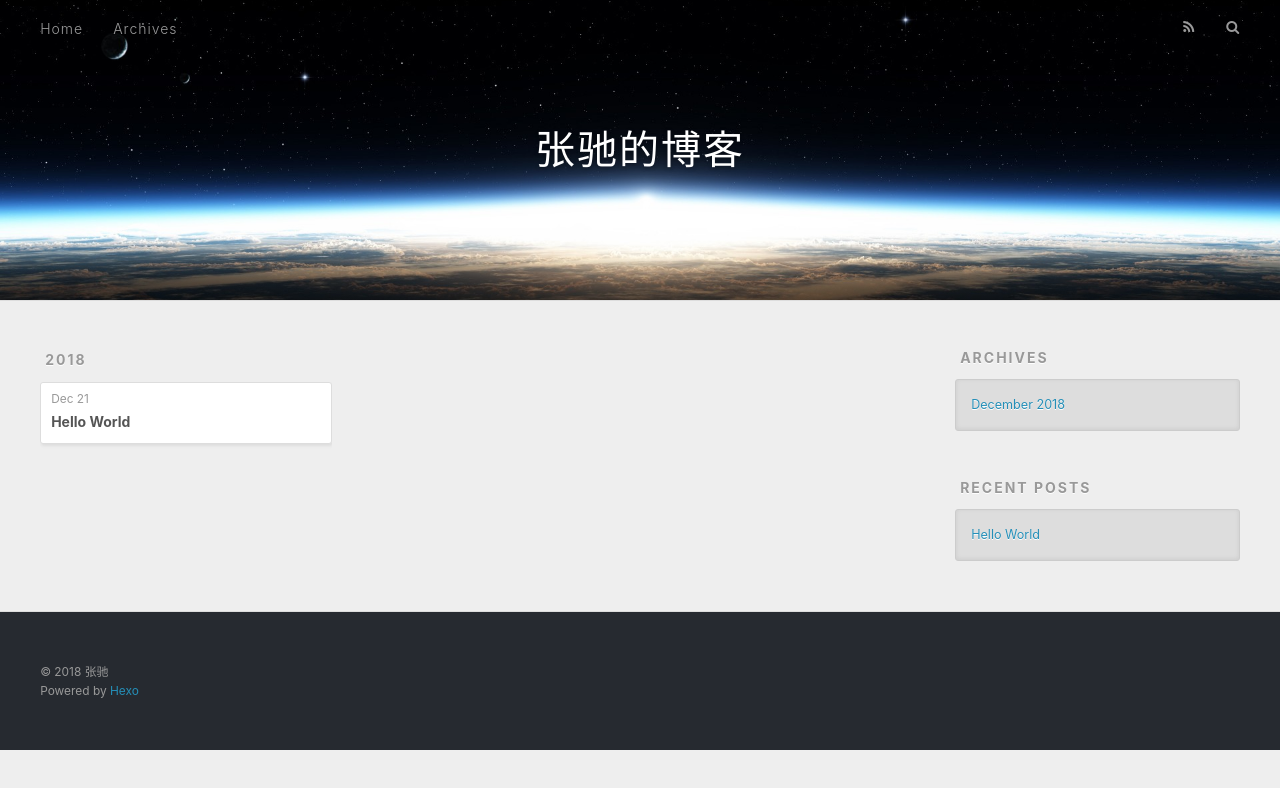
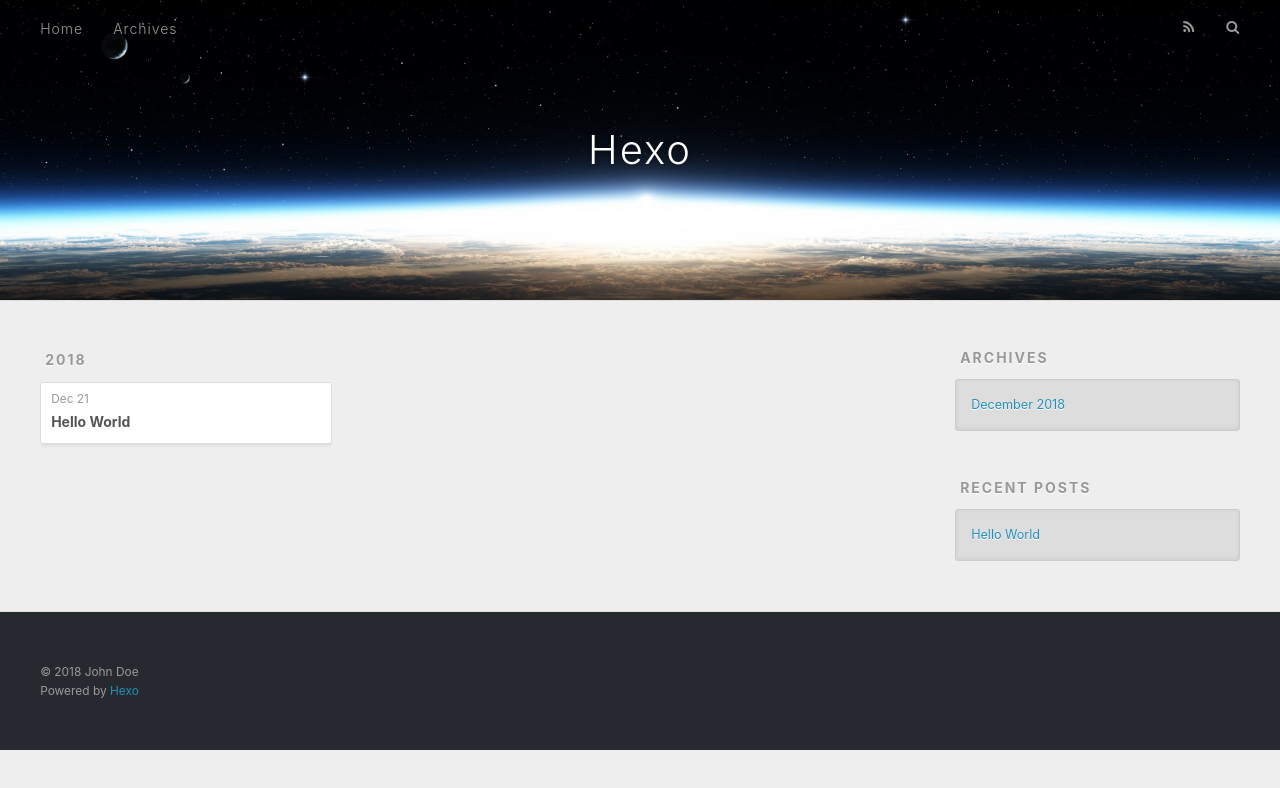
Before and after one commit to tjuzc/tjuzc.github.io, a plain HTML site: page archives/2018/12/index.html in a window 1280 px wide. Drawn offline with nearby package versions, Linux system fonts and the light colour scheme.

Commit message:
Site updated: 2018-12-21 23:37:13

```diff
--- a/archives/2018/12/index.html
+++ b/archives/2018/12/index.html
@@ -5,20 +5,17 @@
 
 
 
-  <title>Archives: 2018/12 | 张驰的博客</title>
+  <title>Archives: 2018/12 | Hexo</title>
   <meta name="viewport" content="width=device-width, initial-scale=1, maximum-scale=1">
-  <meta name="description" content="一个努力向上爬的半路出家者">
-<meta property="og:type" content="website">
-<meta property="og:title" content="张驰的博客">
+  <meta property="og:type" content="website">
+<meta property="og:title" content="Hexo">
 <meta property="og:url" content="http://yoursite.com/archives/2018/12/index.html">
-<meta property="og:site_name" content="张驰的博客">
-<meta property="og:description" content="一个努力向上爬的半路出家者">
+<meta property="og:site_name" content="Hexo">
 <meta property="og:locale" content="default">
 <meta name="twitter:card" content="summary">
-<meta name="twitter:title" content="张驰的博客">
-<meta name="twitter:description" content="一个努力向上爬的半路出家者">
+<meta name="twitter:title" content="Hexo">
 
-    <link rel="alternate" href="/atom.xml" title="张驰的博客" type="application/atom+xml">
+    <link rel="alternate" href="/atom.xml" title="Hexo" type="application/atom+xml">
 
 
     <link rel="icon" href="/favicon.png">
@@ -37,7 +34,7 @@
   <div id="header-outer" class="outer">
     <div id="header-title" class="inner">
       <h1 id="logo-wrap">
-        <a href="/" id="logo">张驰的博客</a>
+        <a href="/" id="logo">Hexo</a>
       </h1>
 
     </div>
@@ -142,7 +139,7 @@
 
   <div class="outer">
     <div id="footer-info" class="inner">
-      &copy; 2018 张驰<br>
+      &copy; 2018 John Doe<br>
       Powered by <a href="http://hexo.io/" target="_blank">Hexo</a>
     </div>
   </div>
```
Also changed, not shown: 2018/12/21/hello-world/index.html (+5 -5 lines), archives/2018/index.html (+8 -11 lines), archives/index.html (+8 -11 lines), index.html (+8 -11 lines).
